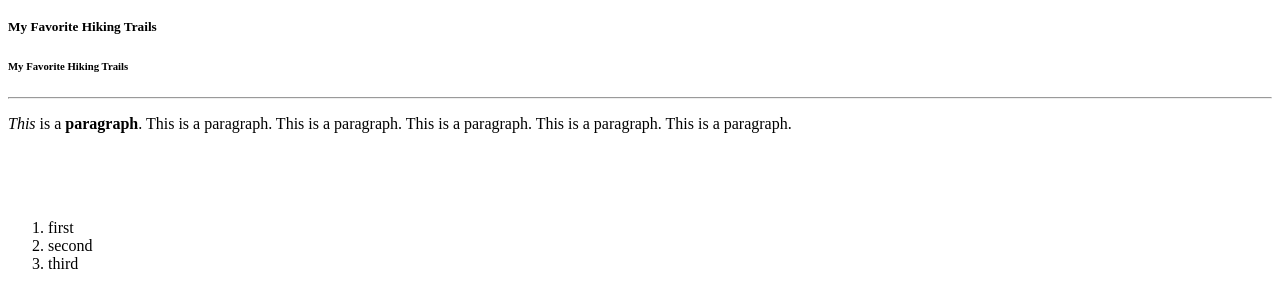
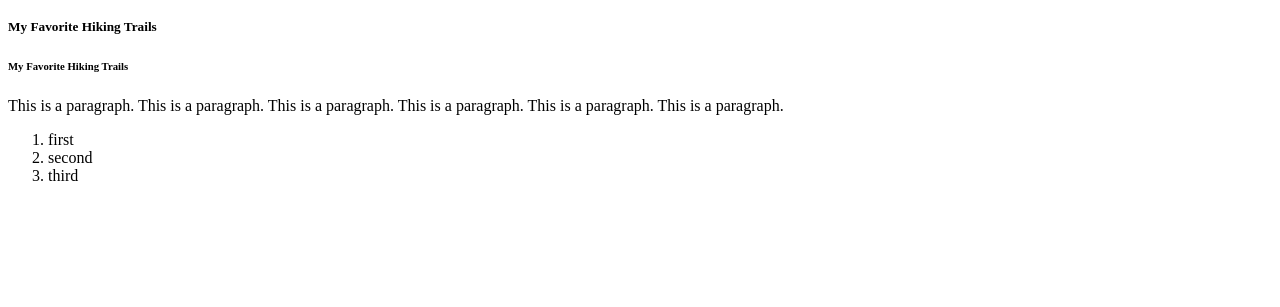
Before and after one commit to cjwindell/hiking-trails, a plain HTML site: page index.html in a window 1280 px wide. Shown: the part 191-498 px from the top of the page. Drawn offline with Linux system fonts and the light colour scheme.

Commit message:
Update index.html

```diff
--- a/index.html
+++ b/index.html
@@ -12,12 +12,8 @@
 	<h4>My Favorite Hiking Trails</h4>
 	<h5>My Favorite Hiking Trails</h5>
 	<h6>My Favorite Hiking Trails</h6>
-<hr/>
 
-<p><i>This</i> is a <b>paragraph</b>. This is a paragraph. This is a paragraph. This is a paragraph. This is a paragraph. This is a paragraph.</p>
-<br/>
-<br/>
-<br/>
+	<p>This is a paragraph. This is a paragraph. This is a paragraph. This is a paragraph. This is a paragraph. This is a paragraph.</p>
 
 	<ol>
 		<li>first</li>
@@ -25,9 +21,5 @@
 		<li>third</li>
 	</ol>
 
-
-
-
-
 </body>
 </html>
```
Lines whose indentation alone changed are shown as unchanged.
